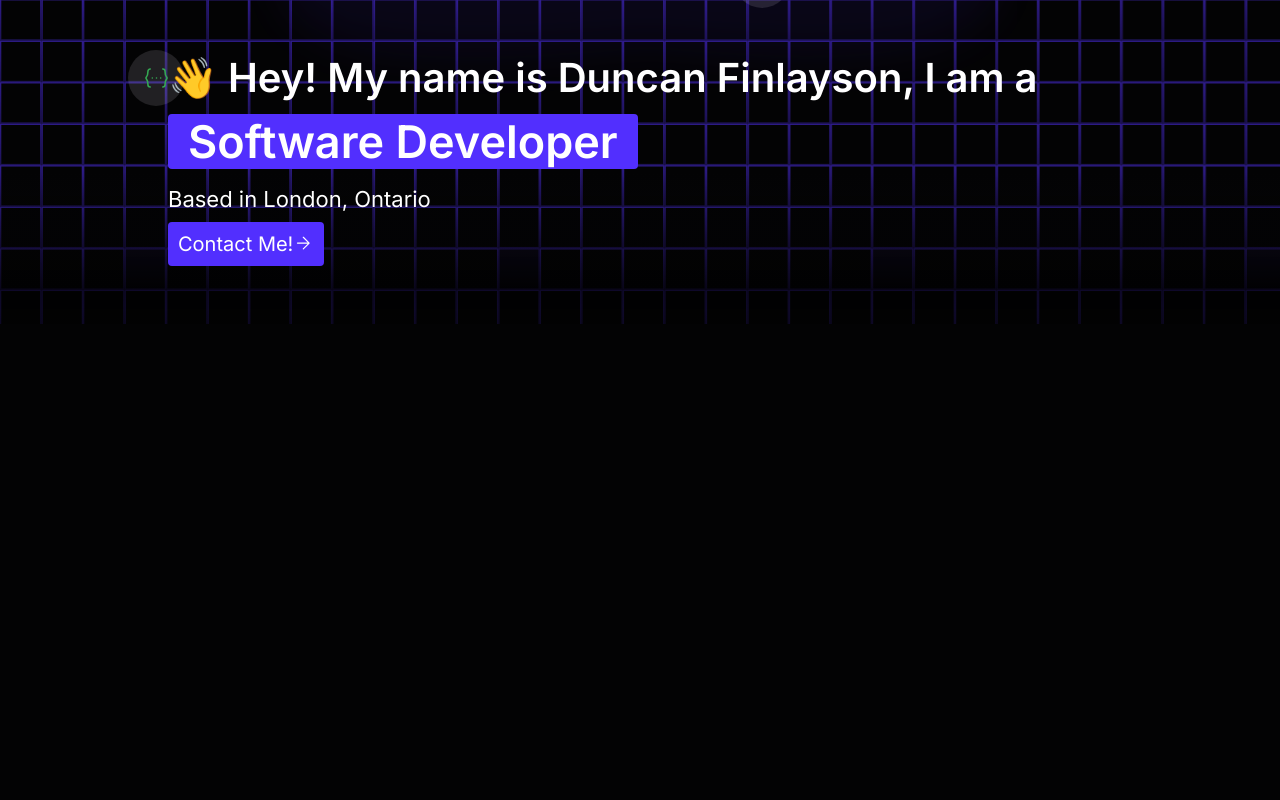
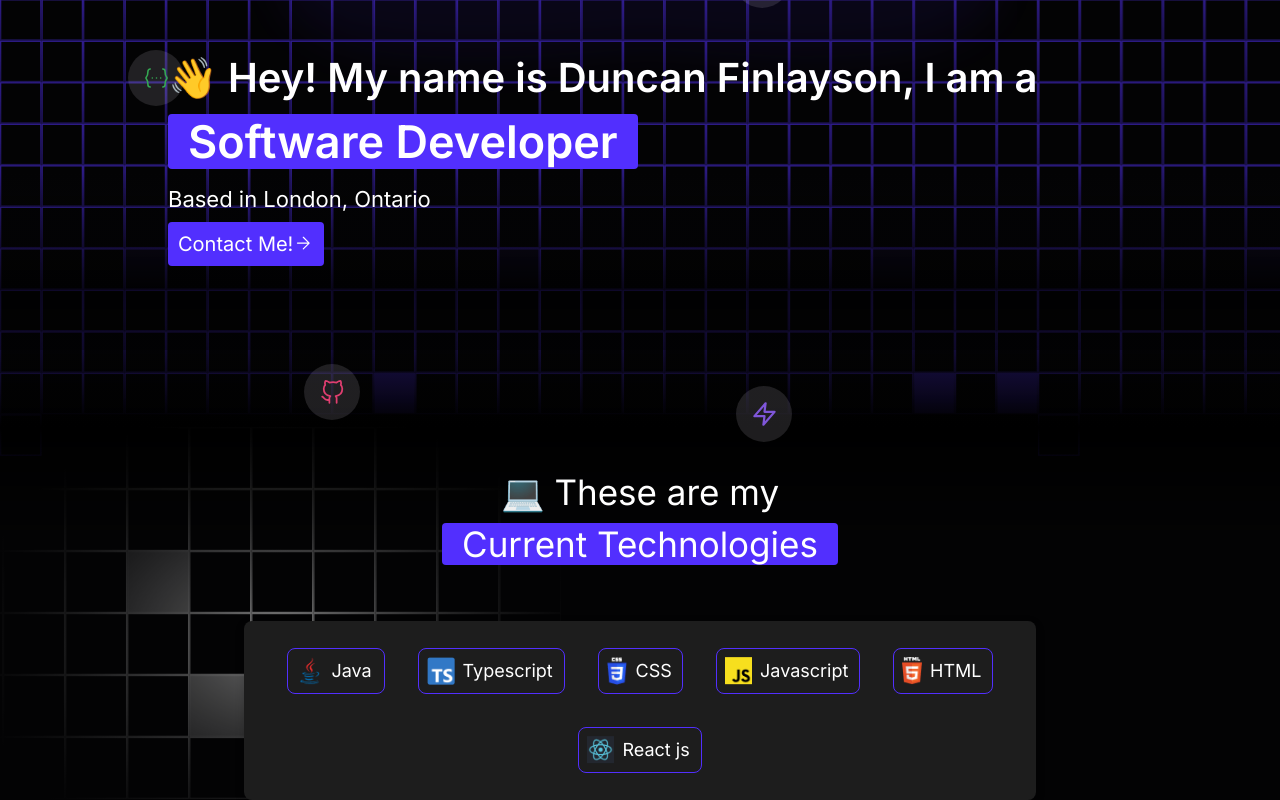
Before and after one commit to Duncan-Finlayson/duncan-portfolio, a Next.js app: page / in a window 1280 px wide. Shown: the part 250-1050 px from the top of the page. Before the commit the page ends 800 px from the top, so only its background shows below. Built offline with nearby package versions, Linux system fonts and the light colour scheme.

Commit message:
Added Current Technology Section

```diff
--- /dev/null
+++ b/app/components/Section/SectionContainer.tsx
@@ -0,0 +1,16 @@
+import React from 'react'
+
+type Props = React.PropsWithChildren<{
+    id: string
+}>
+
+const SectionContainer = ({children, id}: Props) => {
+  return (
+    <section id={id} className='w-full relative flex
+    justify-center z-30'>
+        {children}
+    </section>
+  )
+}
+
+export default SectionContainer
--- /dev/null
+++ b/app/components/Section/SectionHeader.tsx
@@ -0,0 +1,18 @@
+import React from 'react'
+
+type Props = {
+    plainText : string,
+    highlightText: string;
+}
+
+const SectionHeader = ({plainText, highlightText}: Props) => {
+  return (
+    <h2 className="text-[22px] md:text-[35px]
+    px-20 text-center">
+        {plainText}{" "}<span className="highlight px-2 whitespace-nowrap">
+            {highlightText}</span>
+    </h2>
+  )
+}
+
+export default SectionHeader
--- a/app/components/Sections.tsx
+++ b/app/components/Sections.tsx
@@ -1,5 +1,6 @@
 import React from 'react'
 import Hero from './Hero/Hero'
+import Skills from './Skills/Skills'
 
 
 const Sections = () => {
@@ -7,6 +8,7 @@ const Sections = () => {
    md:max-w-screen-lg
     pt-[236px] md:pt-60 mx-auto">
        <Hero />
+       <Skills />
     </main>
 }
 
--- /dev/null
+++ b/app/components/Skills/Skill.tsx
@@ -0,0 +1,18 @@
+import React from 'react'
+
+type Props = {
+    icon: string,
+    name: string;
+}
+
+const Skill = ({icon, name}: Props) => {
+  return <div className="relative flex gap-2
+   p-2 border-primary border rounded-lg h-[46px]">
+    <img src={icon} alt={`${name} icon`}/>
+    <p className="text-lg">
+        {name}
+    </p>
+   </div>
+}
+
+export default Skill
--- /dev/null
+++ b/app/components/Skills/Skills.tsx
@@ -0,0 +1,37 @@
+import React from 'react'
+import skills from "@/data/Skills.json"
+import SectionContainer from '../Section/SectionContainer'
+import SectionHeader from '../Section/SectionHeader'
+import Skill from "./Skill"
+import Image from 'next/image'
+
+const Skills = () => {
+  return <SectionContainer id="skills">
+    <div className="section-contents mx-[22px] md:mx-[116px]">
+        <SectionHeader plainText="💻 These are my" highlightText="Current Technologies" />
+        <div className="card w-full px-[33px] py-[27px] flex flex-wrap
+        flex-col md:flex-row justify-center items-center
+        gap-[19px] md:gap-[33px]">
+            {skills.map((Skills, id) => (
+                <Skill key={id} name={Skills.name}
+                icon={Skills.icon}/>
+                ))
+            }
+
+        </div>
+    </div>
+    <>
+    <Image src="/tech_stack_grid_dark.svg" alt="Background grid dark"
+    width={569}
+    height={373} className="hidden dark:md:block -z-10
+    absolute -left-[135px] -top-[39px]"/>
+    <Image src="/tech_stack_grid.svg" alt="Background grid dark"
+    width={569}
+    height={373} className="hidden dark:hidden md:block -z-10
+    absolute -left-[125px] -top-[39px]"/>
+    </>
+
+  </SectionContainer>
+}
+
+export default Skills
--- a/app/globals.css
+++ b/app/globals.css
@@ -24,7 +24,15 @@
 }
 
 .highlight {
-  @apply bg-primary text-white px-5 rounded-[4px]
+  @apply bg-primary text-white px-5 rounded-[4px];
+}
+
+.section-contents {
+  @apply w-full flex flex-col items-center gap-10 md:gap-[50px];
+}
+
+.card {
+  @apply bg-card rounded-lg card-shadow;
 }
 
 body {
--- /dev/null
+++ b/data/Skills.json
@@ -0,0 +1,27 @@
+[
+    {
+        "name": "Java",
+        "icon": "/java_icon.png"
+    },
+    {
+        "name": "Typescript",
+        "icon": "/ts_icon.png"
+    },
+    {
+        "name": "CSS",
+        "icon": "/css_icon.png"
+    },
+    {
+        "name": "Javascript",
+        "icon": "/js_icon.png"
+    },
+    {
+        "name": "HTML",
+        "icon": "/html_icon.png"
+    },
+    {
+        "name": "React js",
+        "icon": "/react_icon.png"
+    }
+
+]
```
